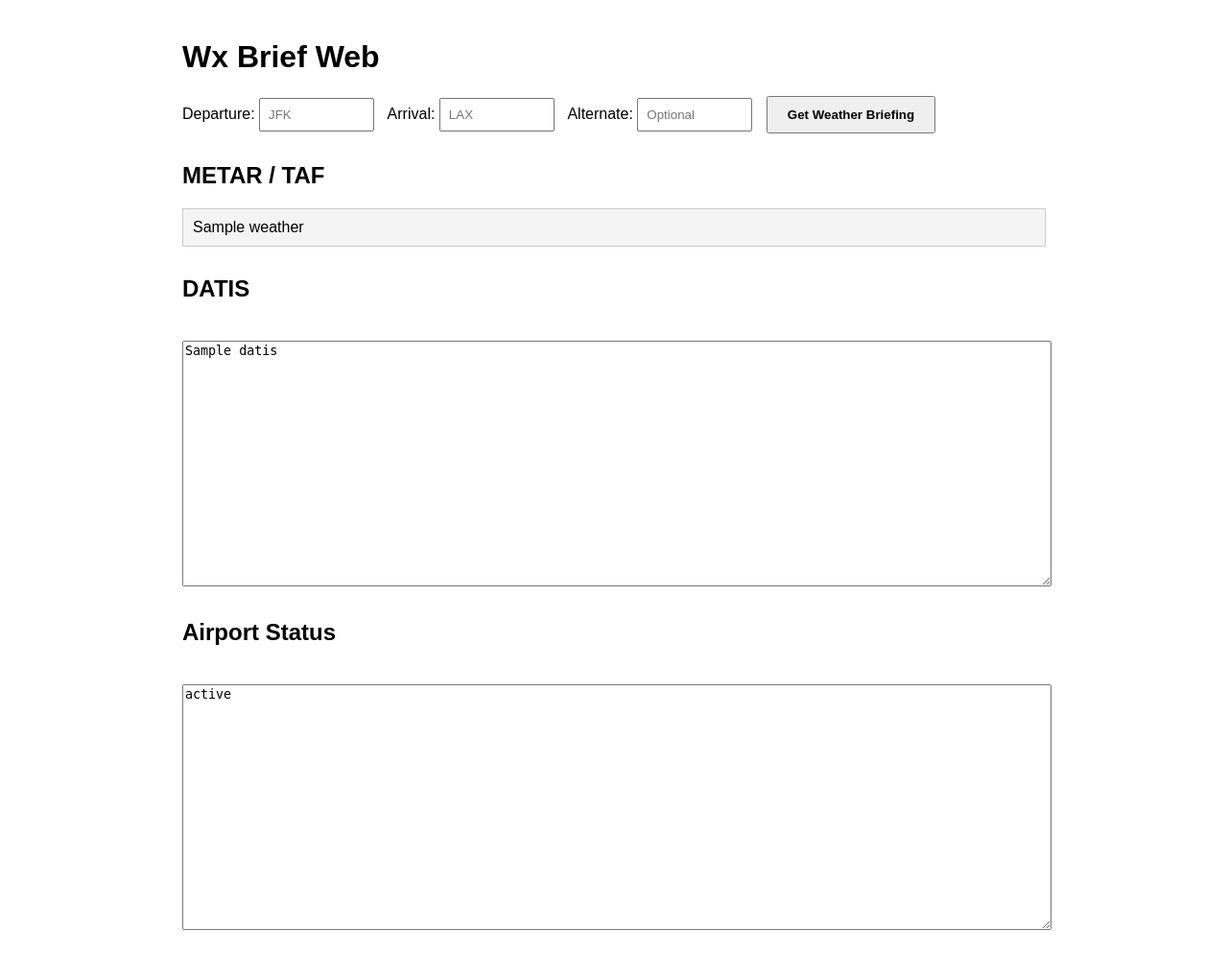
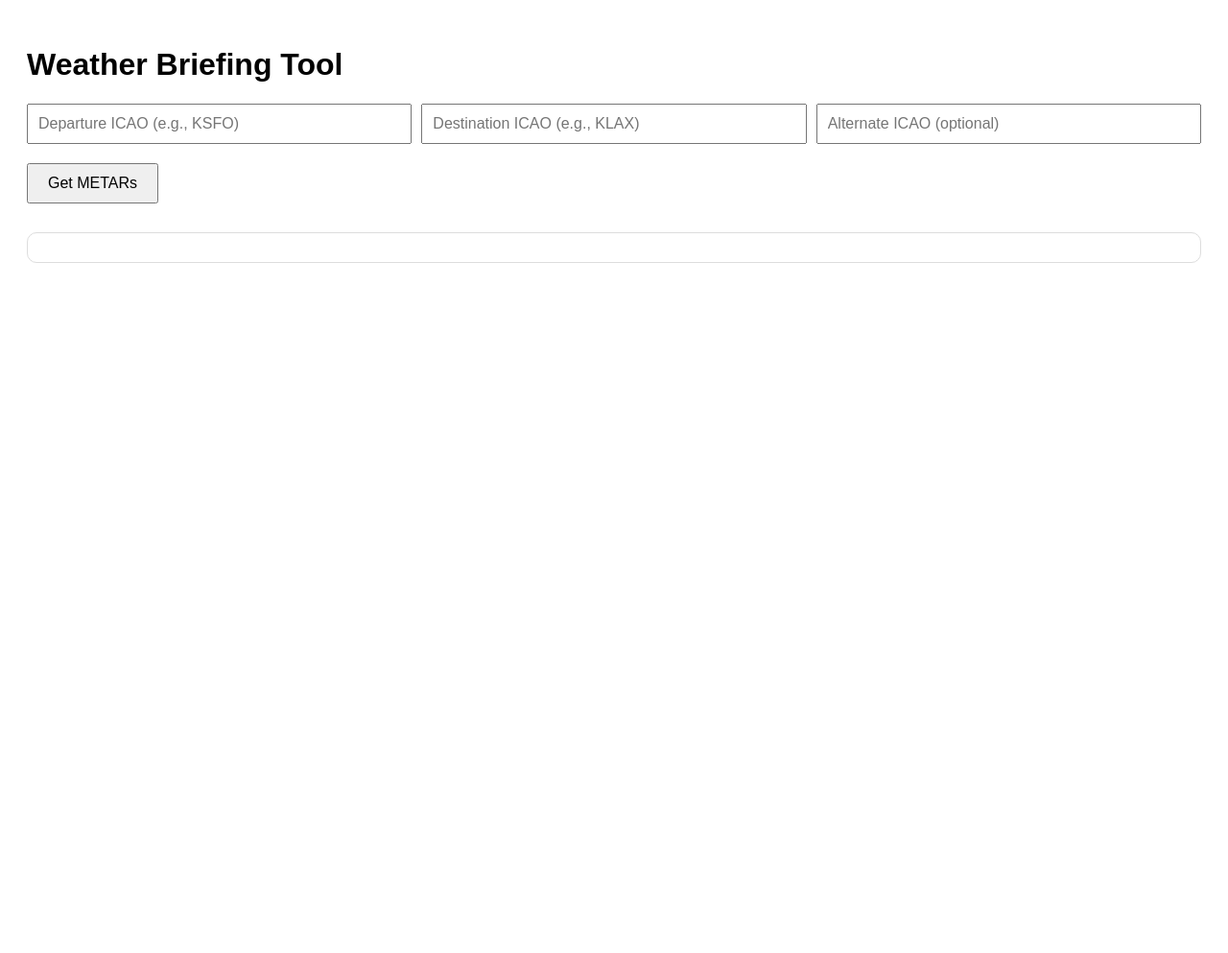
Before and after one commit to captahole/WxBriefWebapp, a Flask app: template templates/index.html in a window 1280 px wide. Shown: the whole page at 96% size. After the commit the page ends 274 px from the top, so only its background shows below. Run offline with Flask 3, Linux system fonts and the light colour scheme; the template is opened without the code that fills it: most values are stand-ins (such as "Sample title", 1, 10 or a date in 2020).

Commit message:
reformat

```diff
--- a/app.py
+++ b/app.py
@@ -1,121 +1,30 @@
 from flask import Flask, render_template, request
 import requests
-from cachetools.func import ttl_cache
-import re
 
 app = Flask(__name__)
 
-@app.route('/', methods=['GET', 'POST'])
+def fetch_metar(icao):
+    url = f"https://aviationweather.gov/api/data/metar?ids={icao}&format=json"
+    try:
+        response = requests.get(url, timeout=5)
+        response.raise_for_status()
+        data = response.json()
+        if data:
+            return data[0]['raw_text']
+    except Exception as e:
+        return f"Error: {e}"
+    return "No data found"
+
+@app.route("/", methods=["GET", "POST"])
 def index():
-    metar_taf = datis = status = ""
+    metars = {}
+    if request.method == "POST":
+        for label in ["Departure", "Destination", "Alternate"]:
+            icao = request.form.get(label.lower())
+            if icao:
+                metar = fetch_metar(icao.strip().upper())
+                metars[label] = {"icao": icao.strip().upper(), "metar": metar}
+    return render_template("index.html", metars=metars)
 
-    if request.method == 'POST':
-        dep = request.form.get('departure', '').upper()
-        arr = request.form.get('arrival', '').upper()
-        alt = request.form.get('alternate', '').upper()
-
-        metar_taf = get_weather(dep, arr, alt)
-        datis = get_datis(dep, arr, alt)
-        status = get_status(dep, arr, alt)
-
-    return render_template('index.html', metar_taf=metar_taf, datis=datis, status=status)
-
-@ttl_cache(maxsize=128, ttl=60)
-def get_weather(dep, arr, alt):
-    airports = ','.join(filter(None, [f'K{dep}', f'K{arr}', f'K{alt}']))
-    url = "https://aviationweather.gov/api/data/taf"
-    params = {
-        "ids": airports,
-        "format": "raw",
-        "metar": "true",
-        "time": "valid",
-    }
-    r = requests.get(url, params=params)
-    if r.status_code == 200:
-        return colorize_metar_taf(r.text)
-    return f"Error fetching weather: {r.status_code}"
-
-def colorize_metar_taf(data):
-    lines = data.split('\n')
-    colored = []
-    for line in lines:
-        category = categorize_weather(line)
-        colors = {
-            'LIFR': 'magenta', 'IFR': 'red',
-            'MVFR': 'blue', 'VFR': 'green',
-            'UNKNOWN': 'black'
-        }
-        color = colors.get(category, 'black')
-        colored.append(f"<span style='color:{color}'>{line}</span>")
-    return '<br>'.join(colored)
-
-def categorize_weather(line):
-    visibility = None
-    ceiling = None
-
-    if any(code in line for code in ['SKC', 'CLR', 'SCT', 'FEW', 'P6SM']):
-        return 'VFR'
-
-    vis_match = re.search(r'(\d{1,2})SM|P6SM', line)
-    if vis_match:
-        visibility = 6.1 if 'P6SM' in line else int(vis_match.group(1))
-
-    ceiling_match = re.findall(r'(OVC|BKN|VV)(\d{3})', line)
-    if ceiling_match:
-        ceiling = min([int(h) * 100 for (_, h) in ceiling_match])
-
-    if ceiling is not None and visibility is not None:
-        if ceiling < 500 or visibility < 1:
-            return 'LIFR'
-        elif 500 <= ceiling < 1000 or 1 <= visibility < 3:
-            return 'IFR'
-        elif 1000 <= ceiling <= 3000 or 3 <= visibility <= 5:
-            return 'MVFR'
-        elif ceiling > 3000 and visibility > 5:
-            return 'VFR'
-    return 'UNKNOWN'
-
-@ttl_cache(maxsize=128, ttl=60)
-def get_datis(dep, arr, alt):
-    results = []
-    for code in filter(None, [dep, arr, alt]):
-        r = requests.get(f"https://datis.clowd.io/api/K{code}")
-        if r.status_code == 200:
-            try:
-                results.append(f"{code} DATIS:\n{r.json()[0]['datis']}\n")
-            except:
-                results.append(f"{code} DATIS: Error parsing response\n")
-        else:
-            results.append(f"{code} DATIS: Error {r.status_code}\n")
-    return '<br>'.join(results)
-
-@ttl_cache(maxsize=128, ttl=60)
-def get_status(dep, arr, alt):
-    output = []
-    for code in filter(None, [dep, arr, alt]):
-        url = f'https://external-api.faa.gov/asws/api/airport/status/{code}'
-        try:
-            r = requests.get(url, timeout=10)
-            r.raise_for_status()
-            data = r.json()
-            output.append(f"<b>{code} Airport:</b><br>{format_status(data)}<br>")
-        except Exception as e:
-            output.append(f"<b>{code}:</b> Error - {e}<br>")
-    return ''.join(output)
-
-def format_status(data):
-    status_lines = []
-    status_lines.append(f"{data.get('ICAO', 'N/A')} - {data.get('Name', 'N/A')}, {data.get('City', 'N/A')}, {data.get('State', 'N/A')}<br>")
-    if data.get('Delay'):
-        status_lines.append(f"Delays: {data.get('DelayCount', 0)}<br>")
-        for delay in data.get('Status', []):
-            status_lines.append(f"{delay.get('Type', 'UNKNOWN')} Delay - Reason: {delay.get('Reason', 'N/A')}, Min: {delay.get('MinDelay')}, Max: {delay.get('MaxDelay')}<br>")
-    else:
-        status_lines.append("✓ No delays<br>")
-    weather = data.get('Weather')
-    if weather:
-        status_lines.append(f"Temp: {weather.get('Temp', ['N/A'])[0]}, Wind: {weather.get('Wind', ['N/A'])[0]}, Vis: {weather.get('Visibility', ['N/A'])[0]} miles<br>")
-    return ''.join(status_lines)
-
-if __name__ == '__main__':
+if __name__ == "__main__":
     app.run(debug=True)
--- a/templates/index.html
+++ b/templates/index.html
@@ -1,74 +1,76 @@
 <!DOCTYPE html>
-<html lang="en">
+<html>
 
 <head>
-    <meta charset="UTF-8">
-    <title>Wx Brief Web</title>
+    <title>Weather Briefing Tool</title>
     <style>
         body {
             font-family: Arial, sans-serif;
             padding: 20px;
-            max-width: 900px;
-            margin: auto;
         }
 
-        input {
-            padding: 8px;
-            margin-right: 10px;
-            width: 100px;
+        .input-row {
+            display: flex;
+            gap: 10px;
+            margin-bottom: 20px;
         }
 
-        button {
-            padding: 10px 20px;
-            font-weight: bold;
+        .input-row input {
+            padding: 10px;
+            font-size: 16px;
+            width: 100%;
         }
 
-        textarea {
-            width: 100%;
-            height: 250px;
-            margin-top: 20px;
-            white-space: pre-wrap;
-            font-family: monospace;
+        .submit-button {
+            padding: 10px 20px;
+            font-size: 16px;
         }
 
-        .section {
+        .result {
             margin-top: 30px;
+            border: 1px solid #ddd;
+            padding: 15px;
+            border-radius: 10px;
+        }
+
+        .metar-block {
+            margin-bottom: 20px;
+        }
+
+        .metar-block h3 {
+            margin-bottom: 5px;
+            color: #333;
+        }
+
+        .metar-text {
+            background-color: #f8f8f8;
+            padding: 10px;
+            font-family: monospace;
+            white-space: pre-wrap;
+            border-left: 5px solid #999;
         }
     </style>
 </head>
 
 <body>
-    <h1>Wx Brief Web</h1>
-    <form method="POST">
-        <label>Departure:</label>
-        <input type="text" name="departure" placeholder="JFK" required>
-        <label>Arrival:</label>
-        <input type="text" name="arrival" placeholder="LAX" required>
-        <label>Alternate:</label>
-        <input type="text" name="alternate" placeholder="Optional">
-        <button type="submit">Get Weather Briefing</button>
+    <h1>Weather Briefing Tool</h1>
+    <form method="post">
+        <div class="input-row">
+            <input type="text" name="departure" placeholder="Departure ICAO (e.g., KSFO)">
+            <input type="text" name="destination" placeholder="Destination ICAO (e.g., KLAX)">
+            <input type="text" name="alternate" placeholder="Alternate ICAO (optional)">
+        </div>
+        <button type="submit" class="submit-button">Get METARs</button>
     </form>
 
-    {% if weather %}
-    <div class="section">
-        <h2>METAR / TAF</h2>
-        <div style="background-color:#f4f4f4;padding:10px;border:1px solid #ccc;">
-            {{ weather | safe }}
+    {% if metars %}
+    <div class="result">
+        {% for label, info in metars.items() %}
+        <div class="metar-block">
+            <h3>{{ label }} - {{ info.icao }}</h3>
+            <div class="metar-text">{{ info.metar }}</div>
         </div>
-    </div>
-    {% endif %}
-
-    {% if datis %}
-    <div class="section">
-        <h2>DATIS</h2>
-        <textarea readonly>{{ datis }}</textarea>
-    </div>
-    {% endif %}
-
-    {% if status %}
-    <div class="section">
-        <h2>Airport Status</h2>
-        <textarea readonly>{{ status }}</textarea>
+        {% endfor %}
     </div>
     {% endif %}
 </body>
```
